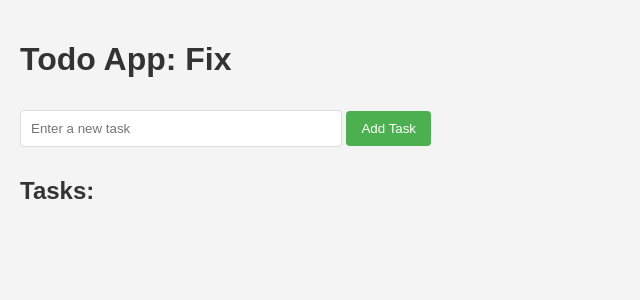
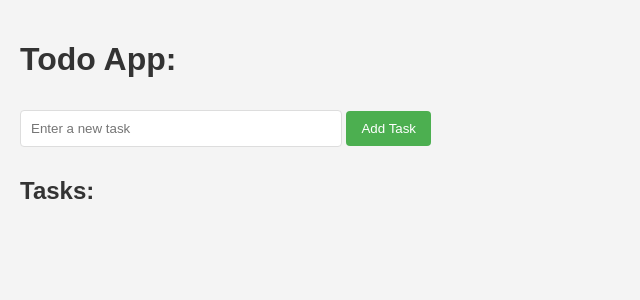
Before and after one commit to kodekloudhub/course-jenkins-project, a Flask app: page / in a window 1280 px wide. Shown: the top 300 px of the page, without its empty margins (0-640 px from the left). Run offline with Flask 3, Linux system fonts and the light colour scheme.

Commit message:
check for tag

```diff
--- a/templates/index.html
+++ b/templates/index.html
@@ -57,7 +57,7 @@
     </style>
   </head>
   <body>
-    <h1>Todo App: Fix</h1>
+    <h1>Todo App:</h1>
 
     <!-- Add Task Form -->
     <form method="post">
```
